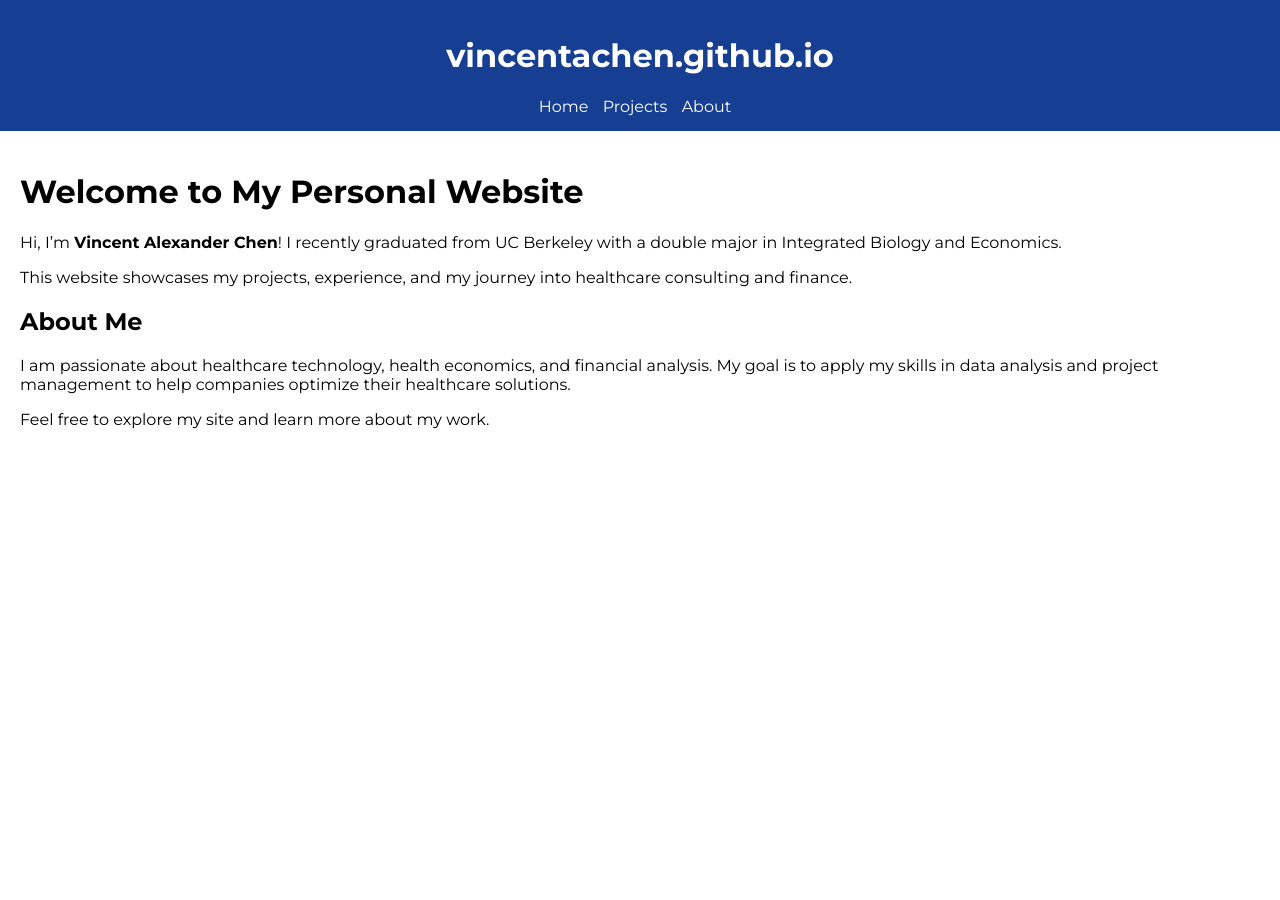
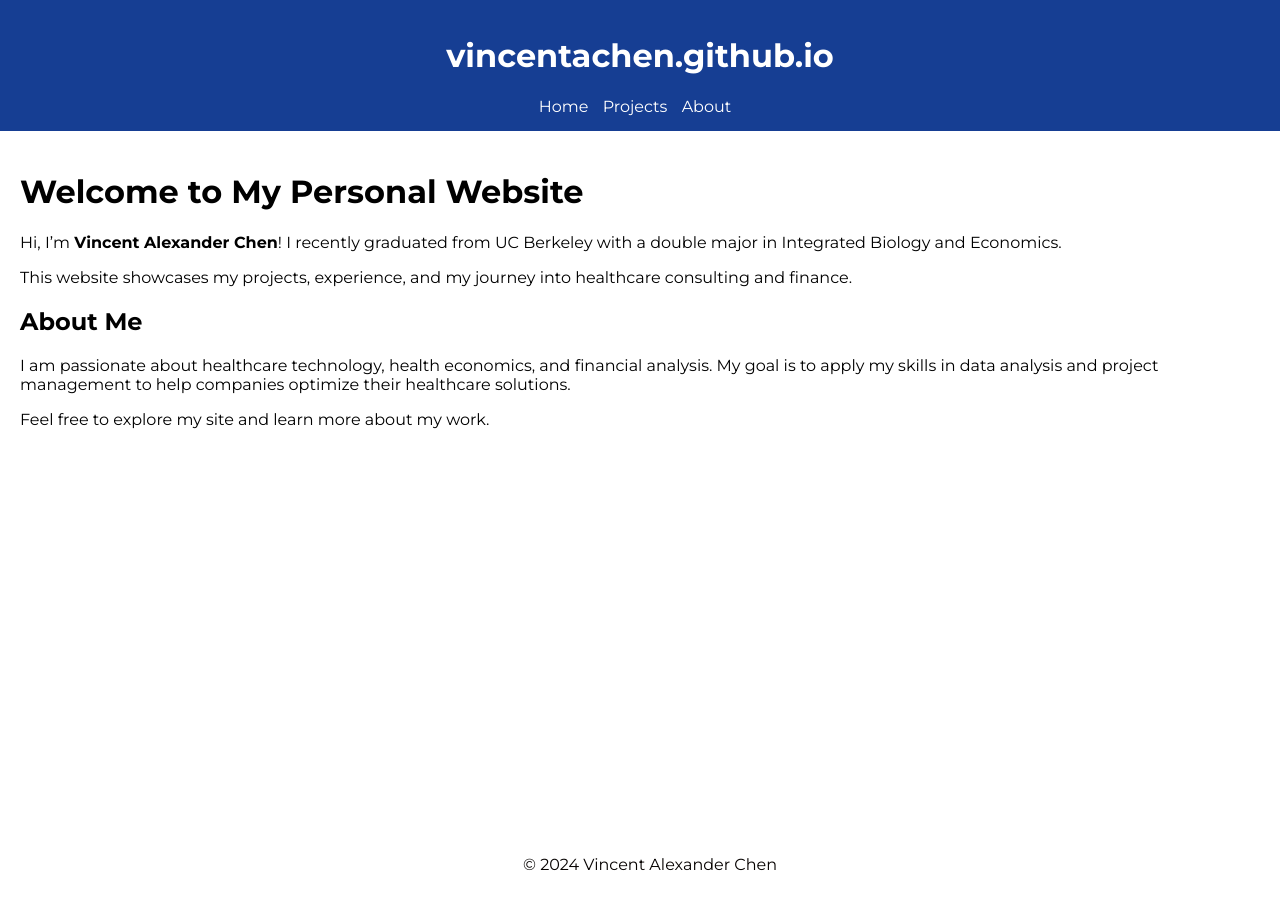
Before and after one commit to vincentachen/vincentachen.github.io, a Jekyll site: the page built from index.md, in a window 1280 px wide. Built offline with Jekyll 4.4.1, drawn with Linux system fonts in a browser that asks for light colours.

Commit message:
Update styles.css

```diff
--- a/assets/css/styles.css
+++ b/assets/css/styles.css
@@ -34,7 +34,7 @@ main {
 
 footer {
     background-color: #FFFFFF;
-    color: white;
+    color: #060200;
     text-align: center;
     padding: 10px;
     position: fixed;
```
